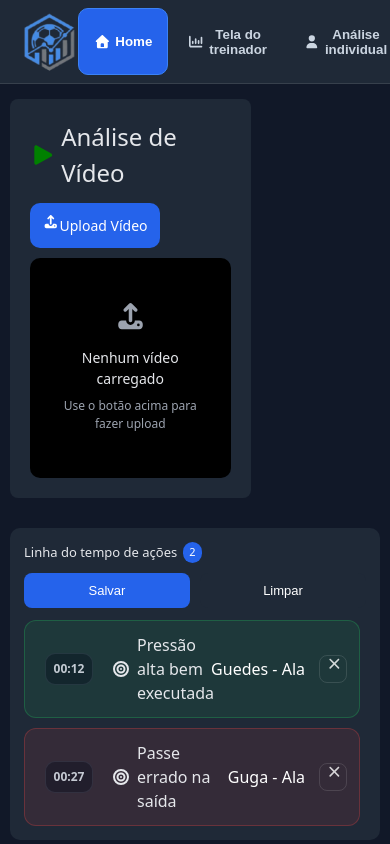
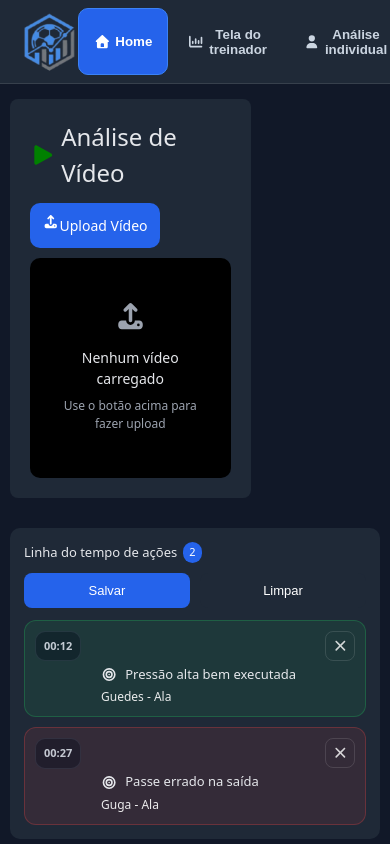
Before and after one commit to diogodls/player, a React (Vite) app: page /individual-analysis in a window 390 px wide. Shown: the top 844 px of the page. Built offline with nearby package versions, Linux system fonts and the light colour scheme.

Commit message:
feat(#30): mobile log de acoes

```diff
--- a/src/components/ActionLog/ActionLog.module.scss
+++ b/src/components/ActionLog/ActionLog.module.scss
@@ -72,7 +72,7 @@
 }
 
 .removeBtn {
-  display: grid;
+  align-items: center;
   width: 28px;
   height: 28px;
   border-radius: 8px;
@@ -154,7 +154,6 @@
   .container {
     padding: 14px;
     border-radius: 10px;
-      max-height: none;
   }
 
   .header {
@@ -179,13 +178,7 @@
     gap: 10px;
   }
 
-    .save{
-      flex: 1;
-      padding: 10px 0;
-      font-size: 13px;
-      border-radius: 8px;
-    }
-
+  .save,
   .clear {
     flex: 1;
     padding: 10px 0;
@@ -198,4 +191,61 @@
     padding: 24px 8px;
     font-size: 12px;
   }
+
+  .list {
+    max-height: none;
+    padding-right: 0;
+    gap: 10px;
   }
+
+  .item {
+    grid-template-columns: 56px 1fr;
+    gap: 10px;
+    padding: 10px;
+    border-radius: 12px;
+    align-items: start;
+  }
+
+  .itemLeft {
+    justify-content: flex-start;
+    align-items: flex-start;
+  }
+
+  .time {
+    font-size: 11px;
+    padding: 6px 8px;
+    border-radius: 10px;
+  }
+
+  .itemBody {
+    grid-template-columns: 1fr auto;
+    grid-template-rows: auto auto auto;
+    row-gap: 6px;
+    column-gap: 10px;
+    align-items: start;
+  }
+
+  .removeBtn {
+    grid-column: 2;
+    grid-row: 1; /* fica no topo */
+    width: 30px;
+    height: 30px;
+  }
+
+  .actionTitle {
+    grid-column: 1;
+    grid-row: 2;
+    font-size: 13px;
+    white-space: normal;
+    overflow: visible;
+    text-overflow: unset;
+    line-height: 1.2;
+  }
+
+  .playerTag {
+    grid-column: 1;
+    grid-row: 3;
+    font-size: 12px;
+    opacity: 0.9;
+  }
+}
```
Lines whose indentation alone changed are shown as unchanged.
